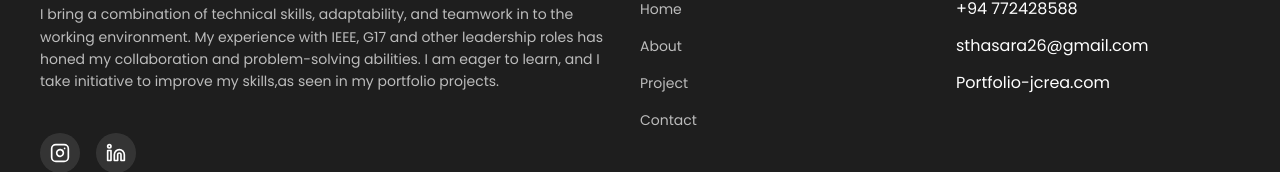
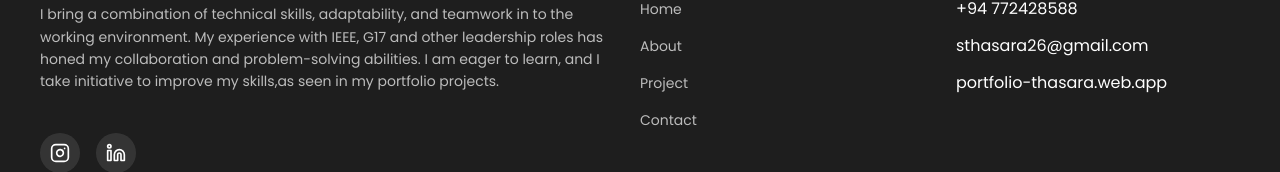
Before and after one commit to ThasaraSurage/Portfolio, a React (Create React App) app: page / in a window 1280 px wide. Shown: the part 2226-2398 px from the top of the page. Built offline with nearby package versions, Linux system fonts and the light colour scheme.

Commit message:
final changes made

```diff
--- a/public/index.html
+++ b/public/index.html
@@ -2,7 +2,6 @@
 <html lang="en">
   <head>
     <meta charset="utf-8" />
-    <link rel="icon" href="%PUBLIC_URL%/favicon.ico" />
     <meta name="viewport" content="width=device-width, initial-scale=1" />
     <meta name="theme-color" content="#000000" />
     <meta
@@ -24,7 +23,7 @@
       work correctly both with client-side routing and a non-root public URL.
       Learn how to configure a non-root public URL by running `npm run build`.
     -->
-    <title>React App</title>
+    <title>Thasara Surage</title>
   </head>
   <body>
     <noscript>You need to enable JavaScript to run this app.</noscript>
--- a/src/components/Footer.js
+++ b/src/components/Footer.js
@@ -223,7 +223,7 @@ const Footer = () => {
             <NavList>
               <NavItem>+94 772428588</NavItem>
               <NavItem>sthasara26@gmail.com</NavItem>
-              <NavItem>Portfolio-jcrea.com</NavItem>
+              <NavItem>portfolio-thasara.web.app</NavItem>
             </NavList>
           </Column>
         </AnimatedSection>
```
Also changed, not shown: package.json (+54 -71 lines), 1 other file (tests, documents, lock files or other folders).
